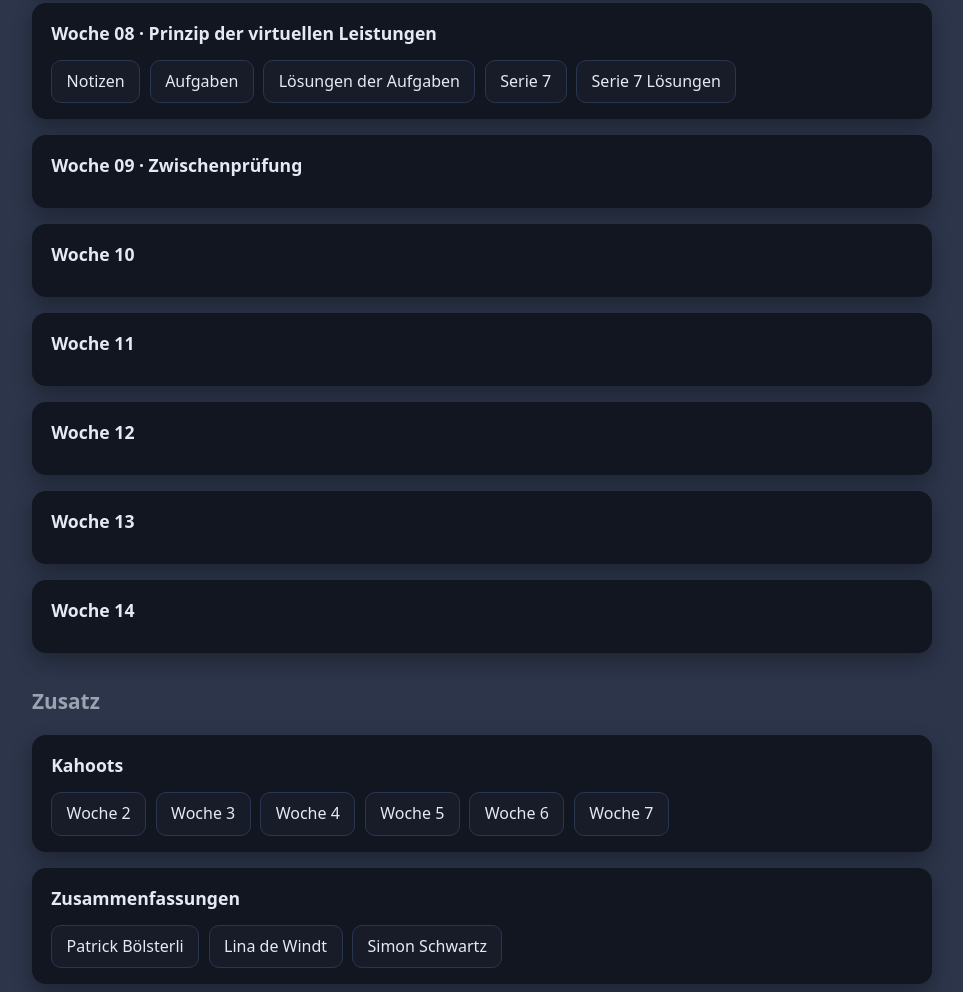
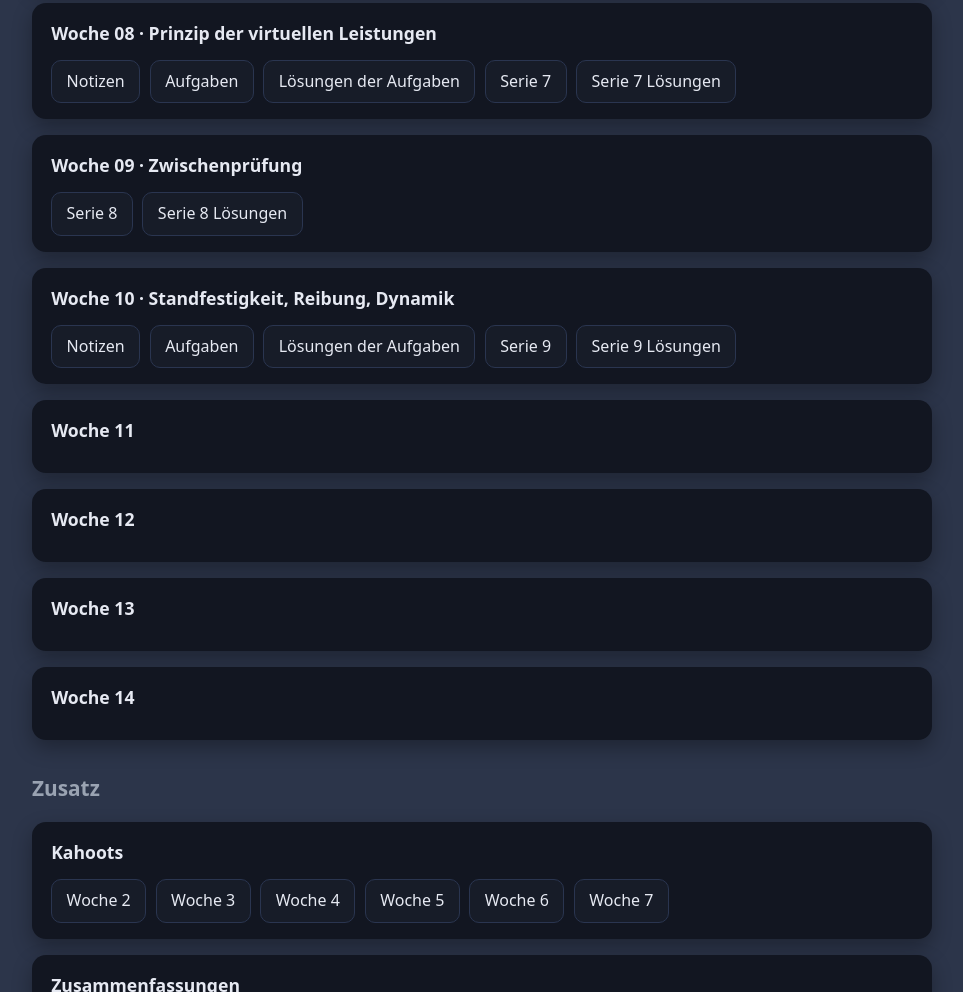
Before and after one commit to Ludi568/TechMech, a plain HTML site: page index.html in a window 1280 px wide. Shown: the part 1143-2135 px from the top of the page, without its empty margins (158-1121 px from the left). Drawn offline with Linux system fonts and the light colour scheme.

Commit message:
Update links and headings for weeks 9 to 10

```diff
--- a/index.html
+++ b/index.html
@@ -91,7 +91,7 @@
           <li><a href="Woche 7/TechMech_Woche_7.pdf">Notizen</a></li>
           <li><a href="Woche 7/Woche 7 Aufgaben.pdf">Aufgaben</a></li>
           <li><a href="Woche 7/W7 Aufgaben Lös.pdf">Lösungen der Aufgaben</a></li>
-          <li><a href="Woche 8/TM2025_Uebung06.pdf">Serie 6</a></li>
+          <li><a href="Woche 7/TM2025_Uebung06.pdf">Serie 6</a></li>
           <li><a href="Woche 7/TM2025_Uebung06_ML.pdf">Serie 6 Lösungen</a></li>
 
         </ul>
@@ -111,14 +111,19 @@
       <article class="card">
         <h3>Woche 09 · Zwischenprüfung</h3>
         <ul class="links">
-
+          <li><a href="Woche 9/TM2025_Uebung08.pdf">Serie 8</a></li>
+          <li><a href="Woche 9/TM2025_Uebung08_ML.pdf">Serie 8 Lösungen</a></li>
         </ul>
       </article>
 
       <article class="card">
-        <h3>Woche 10</h3>
+        <h3>Woche 10 · Standfestigkeit, Reibung, Dynamik</h3>
         <ul class="links">
-
+          <li><a href="Woche 10/Woche 10.pdf" >Notizen</a></li>
+          <li><a href="Woche 10/W10 Aufgaben.pdf">Aufgaben</a></li>
+          <li><a href="Woche 10/W10 Aufgaben Lös.pdf">Lösungen der Aufgaben</a></li>
+          <li><a href="">Serie 9</a></li>
+          <li><a href="">Serie 9 Lösungen</a></li>
         </ul>
       </article>
 
```
